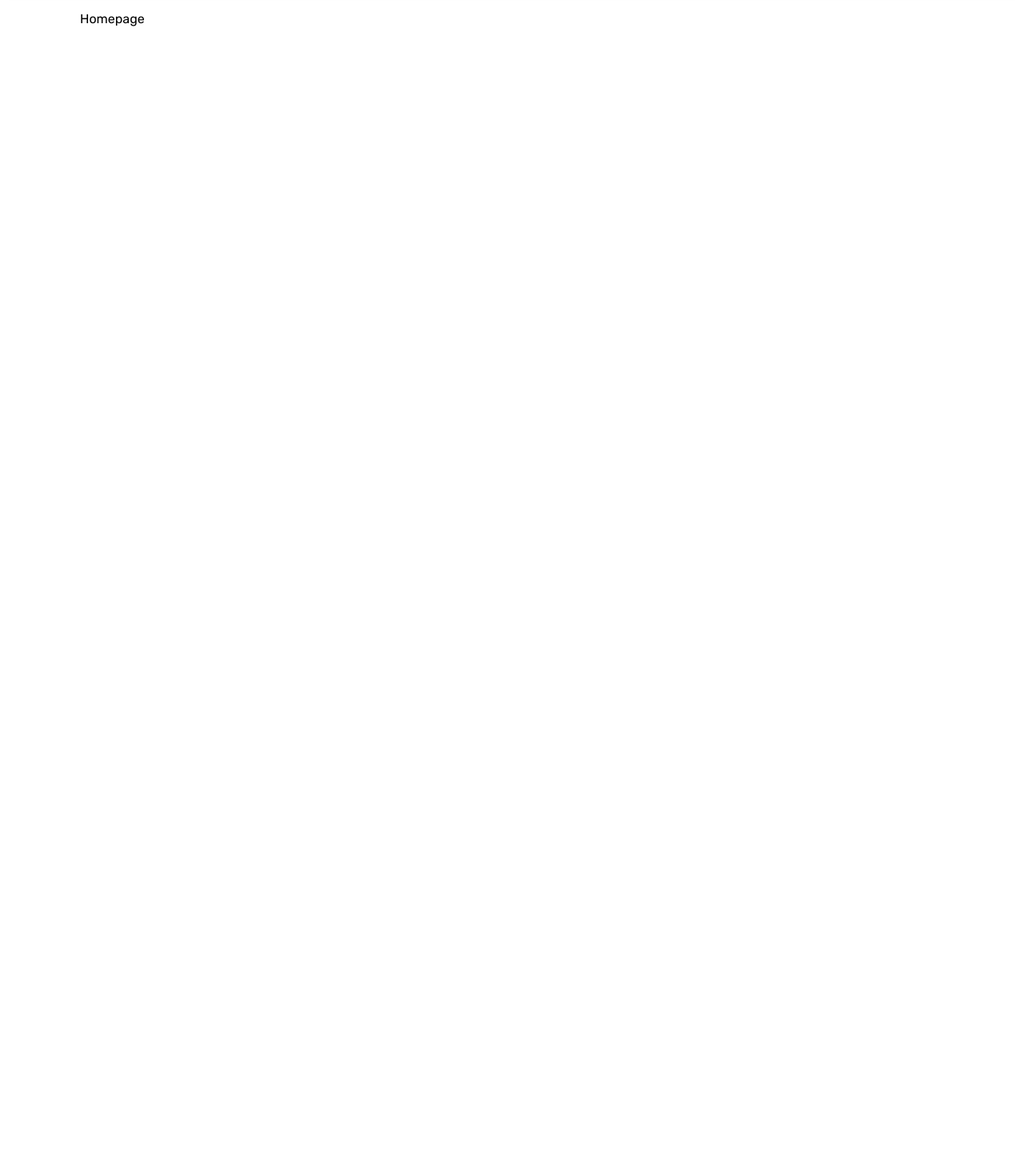
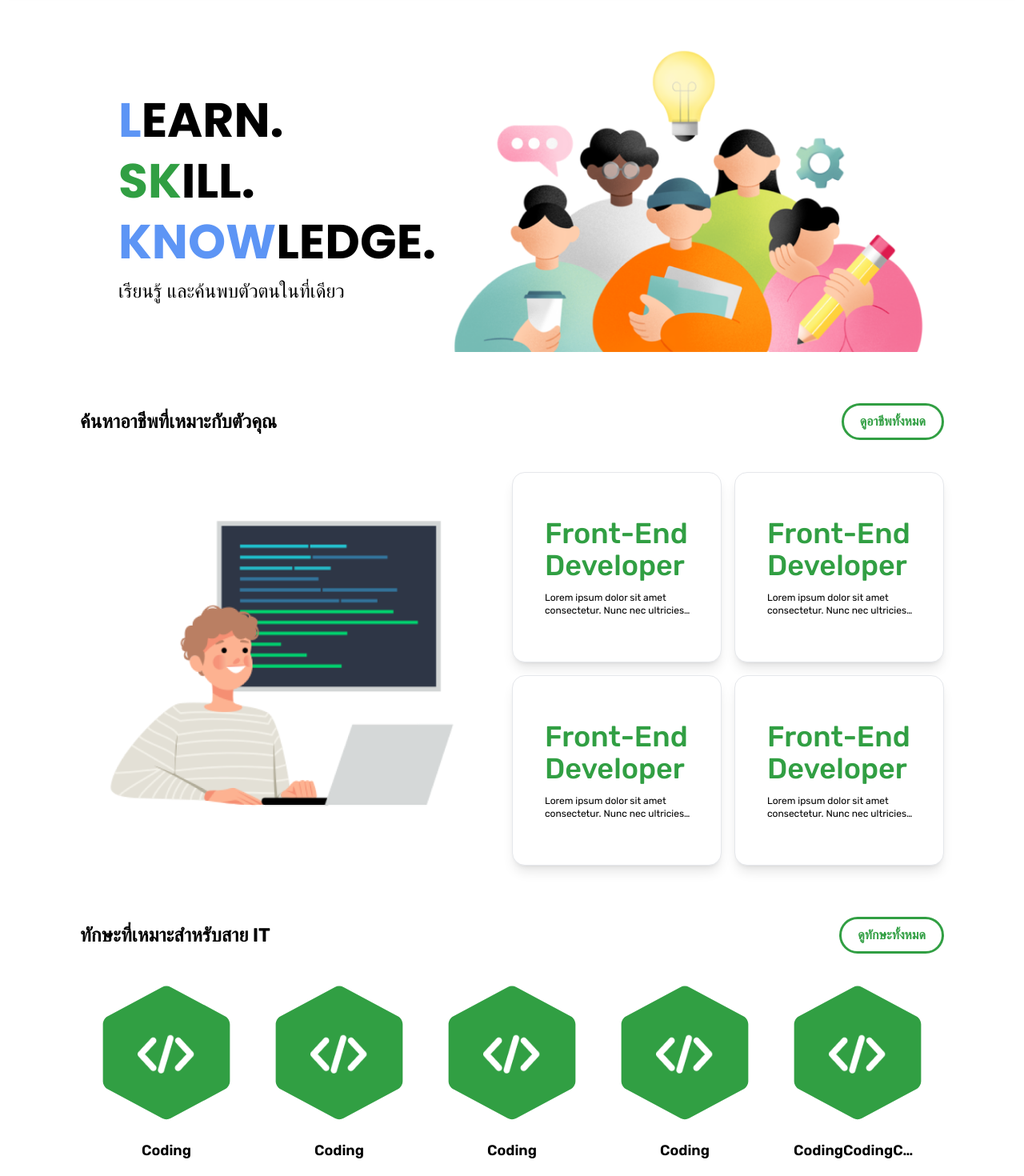
Before and after one commit to ImFineGarrix/knowledgeplus-frontend, a Nuxt app: page / in a window 1280 px wide. Shown: the part 100-1570 px from the top of the page at 80% size. Before the commit the page ends 800 px from the top, so only its background shows below. Built offline with nearby package versions, Linux system fonts and the light colour scheme; a web font is replaced by a local one.

Commit message:
:tada: ui homepage and provider

```diff
--- /dev/null
+++ b/components/TextSection.vue
@@ -0,0 +1,29 @@
+<template>
+  <div class="flex items-center justify-between">
+    <p class="text-2xl font-semibold">{{ text }}</p>
+    <NuxtLink :to="link">
+      <button
+        class="text-[#319F43] border-[3px] font-semibold border-[#319F43] py-2 px-5 rounded-full hover:bg-[#e4ffe7] transition-all">
+        {{ textButton }}
+      </button>
+    </NuxtLink>
+  </div>
+</template>
+<script>
+export default {
+  props: {
+    text: {
+      type: String,
+      default: () => '',
+    },
+    textButton: {
+      type: String,
+      default: () => '',
+    },
+    link: {
+      type: String,
+      default: () => '/',
+    },
+  },
+}
+</script>
--- a/nuxt.config.ts
+++ b/nuxt.config.ts
@@ -12,4 +12,9 @@ export default defineNuxtConfig({
   app: {
     pageTransition: { name: 'page', mode: 'out-in' },
   },
+  runtimeConfig: {
+    public: {
+      apiBaseUrl: process.env.API_BASE_URL,
+    },
+  },
 })
--- a/pages/index.vue
+++ b/pages/index.vue
@@ -1,9 +1,109 @@
 <template>
-  <div>Homepage</div>
+  <div class="space-y-16">
+    <div class="grid grid-cols-3">
+      <div class="flex items-center mt-12">
+        <div class="ml-12 space-y-4 text-6xl font-bold">
+          <div class="font-poppin">
+            <span class="font-poppin text-[#5D95F5]">L</span>EARN.
+          </div>
+          <div class="font-poppin">
+            <span class="font-poppin text-[#319F43]">SK</span>ILL.
+          </div>
+          <div class="font-poppin">
+            <span class="font-poppin text-[#5D95F5]">KNOW</span>LEDGE.
+          </div>
+          <div class="text-2xl font-light">
+            เรียนรู้ และค้นพบตัวตนในที่เดียว
+          </div>
+        </div>
+      </div>
+      <div class="col-span-2">
+        <div class="flex items-center justify-end">
+          <img src="/images/homepage.png" class="w-[650px] ml-2" />
+        </div>
+      </div>
+    </div>
+    <div class="space-y-10">
+      <TextSection
+        text="ค้นหาอาชีพที่เหมาะกับตัวคุณ"
+        text-button="ดูอาชีพทั้งหมด"
+        link="/jobs" />
+      <div class="grid grid-cols-2">
+        <div class="flex items-center justify-start">
+          <img src="/images/categories/it.png" />
+        </div>
+        <div class="grid grid-cols-2 gap-4">
+          <div
+            v-for="(recommend, indexRecommend) in recommendJob"
+            :key="`recommend-job-${indexRecommend}`">
+            <CardJob :name="recommend.name" :desc="recommend.desc" />
+          </div>
+        </div>
+      </div>
+    </div>
+    <div class="space-y-10">
+      <TextSection
+        text="ทักษะที่เหมาะสำหรับสาย IT"
+        textButton="ดูทักษะทั้งหมด"
+        link="/skills" />
+      <div class="grid grid-cols-5">
+        <div
+          v-for="(recommend, indexRecommend) in recommendSkill"
+          :key="`recommend-skill=${indexRecommend}`">
+          <CardSkill :name="recommend.name" :link="recommend.link" />
+        </div>
+      </div>
+    </div>
+  </div>
 </template>
 
 <script>
-export default {}
+export default {
+  data() {
+    return {
+      recommendSkill: [
+        {
+          name: 'Coding',
+          link: '/images/icon/good-code.png',
+        },
+        {
+          name: 'Coding',
+          link: '/images/icon/good-code.png',
+        },
+        {
+          name: 'Coding',
+          link: '/images/icon/good-code.png',
+        },
+        {
+          name: 'Coding',
+          link: '/images/icon/good-code.png',
+        },
+        {
+          name: 'CodingCodingCodingCodingCodingCodingCodingCoding',
+          link: '/images/icon/good-code.png',
+        },
+      ],
+      recommendJob: [
+        {
+          name: 'Front-End Developer',
+          desc: 'Lorem ipsum dolor sit amet consectetur. Nunc nec ultricies mauris lectus sollicitudin ut eget nam purus.',
+        },
+        {
+          name: 'Front-End Developer',
+          desc: 'Lorem ipsum dolor sit amet consectetur. Nunc nec ultricies mauris lectus sollicitudin ut eget nam purus.',
+        },
+        {
+          name: 'Front-End Developer',
+          desc: 'Lorem ipsum dolor sit amet consectetur. Nunc nec ultricies mauris lectus sollicitudin ut eget nam purus.',
+        },
+        {
+          name: 'Front-End Developer',
+          desc: 'Lorem ipsum dolor sit amet consectetur. Nunc nec ultricies mauris lectus sollicitudin ut eget nam purus.',
+        },
+      ],
+    }
+  },
+}
 </script>
 
 <style lang="scss" scoped></style>
--- a/pages/jobs/index.vue
+++ b/pages/jobs/index.vue
@@ -6,14 +6,14 @@
         <div class="space-y-4">
           <Search @input="handleSearch" placeholder="ค้นหาอาชีพที่คุณสนใจ" />
           <div class="flex justify-center space-x-3">
-            <p
+            <button
               class="cursor-pointer bg-[#319F43] flex items-center py-2 px-8 rounded-full font-semibold text-white">
               All
-            </p>
-            <p
+            </button>
+            <button
               class="cursor-pointer px-8 flex items-center font-semibold bg-white border-2 rounded-full border-[#D3D3D3] transition-all duration-300 hover:bg-[#d7d7d7b2]">
               IT
-            </p>
+            </button>
           </div>
         </div>
       </div>
--- a/pages/skills/index.vue
+++ b/pages/skills/index.vue
@@ -6,14 +6,14 @@
         <div class="space-y-4">
           <Search @input="handleSearch" placeholder="ค้นหาทักษะคุณสนใจ" />
           <div class="flex justify-center space-x-3">
-            <p
+            <button
               class="cursor-pointer bg-[#319F43] flex items-center py-2 px-8 rounded-full font-semibold text-white">
               All
-            </p>
-            <p
+            </button>
+            <button
               class="cursor-pointer px-8 flex items-center font-semibold bg-white border-2 rounded-full border-[#D3D3D3] transition-all duration-300 hover:bg-[#d7d7d7b2]">
               IT
-            </p>
+            </button>
           </div>
         </div>
       </div>
@@ -43,9 +43,11 @@
 </template>
 
 <script>
+import SkillProvider from '~/resources/SkillProvider'
 export default {
   data() {
     return {
+      SkillService: new SkillProvider(),
       search: '1',
       recommendSkill: [
         {
@@ -69,9 +71,22 @@ export default {
           link: '/images/icon/good-code.png',
         },
       ],
+      skills: [],
+      error: null,
     }
   },
+  mounted() {
+    this.getSkill()
+  },
   methods: {
+    async getSkill() {
+      const data = await this.SkillService.getSkill()
+      if (data.message === 'success') {
+        this.skills = JSON.parse(JSON.stringify(data.data))
+      } else {
+        this.error = data
+      }
+    },
     handleSearch(newSearch) {
       this.search = newSearch.target.value
     },
--- /dev/null
+++ b/resources/HttpRequest.js
@@ -0,0 +1,83 @@
+import axios from 'axios';
+import humps from 'humps';
+import { useRuntimeConfig } from 'nuxt/app';
+
+class HttpRequest {
+  constructor() {
+    const config = useRuntimeConfig()
+    this.axiosInstance = axios.create({
+      baseURL: config.public.apiBaseUrl,
+      timeout: 120000,
+      headers: {
+        'Content-Type': 'application/json',
+      },
+    });
+
+    this.axiosInstance.interceptors.request.use(
+      (config) => ({
+        ...config,
+        data: config.data ? humps.decamelizeKeys(config.data) : config.data,
+        params: config.params ? humps.decamelizeKeys(config.params) : config.params,
+      }),
+      (error) => Promise.reject(error)
+    );
+
+    this.axiosInstance.interceptors.response.use(
+      (response) => humps.camelizeKeys(response.data),
+      (error) => {
+        const newError = new Error(error);
+        if (error?.response) {
+          return Promise.reject(error.response.data);
+        }
+        const errorFail = {
+          code: 503,
+          message: newError.message,
+        };
+        throw errorFail;
+      }
+    );
+  }
+
+  setHeader(header) {
+    this.axiosInstance.defaults.headers.common[header.key] = header.value
+    this.axiosInstance.defaults.headers.post['Content-Type'] = 'application/x-www-form-urlencoded'
+  }
+
+  get(endpoint, data, config) {
+    const params = {
+      params: data
+    }
+    const newParams = Object.assign(params, config)
+    return this.axiosInstance.get(endpoint, newParams)
+  }
+
+  post(endpoint, data, config) {
+    return this.axiosInstance.post(endpoint, data, config)
+  }
+
+  put(endpoint, data, config) {
+    return this.axiosInstance.put(endpoint, data, config)
+  }
+
+  patch(endpoint, data, config) {
+    return this.axiosInstance.patch(endpoint, data, config)
+  }
+
+  remove(endpoint, data, config) {
+    const params = { data }
+    const newParams = Object.assign(params, config)
+    return this.axiosInstance.delete(endpoint, newParams)
+  }
+
+  delete(endpoint, id, config) {
+    const params = {
+      params: {
+        id
+      }
+    }
+    const newParams = Object.assign(params, config)
+    return this.axiosInstance.delete(endpoint, newParams)
+  }
+}
+
+export default HttpRequest;
--- /dev/null
+++ b/resources/SkillProvider.js
@@ -0,0 +1,38 @@
+import HttpRequest from './HttpRequest'
+
+class SkillProvider extends HttpRequest {
+
+  async getSkill() {
+    try {
+      const data = await this.get(`/skills`)
+      return {
+        message: 'success',
+        status: 200,
+        data
+      }
+    } catch (e) {
+      return {
+        message: 'error',
+        status: e,
+      }
+    }
+  }
+
+  async getSkillById(id) {
+    try {
+      const data = await this.get(`/skills/${id}`)
+      return {
+        message: 'success',
+        status: 200,
+        data
+      }
+    } catch (e) {
+      return {
+        message: 'error',
+        status: e,
+      }
+    }
+  }
+}
+
+export default SkillProvider
```
Also changed, not shown: resources/CategoryProvider.js (added, +39 -0 lines), resources/JobProvider.js (added, +38 -0 lines), public/images/homepage.png (added), 1 other file (tests, documents, lock files or other folders).
